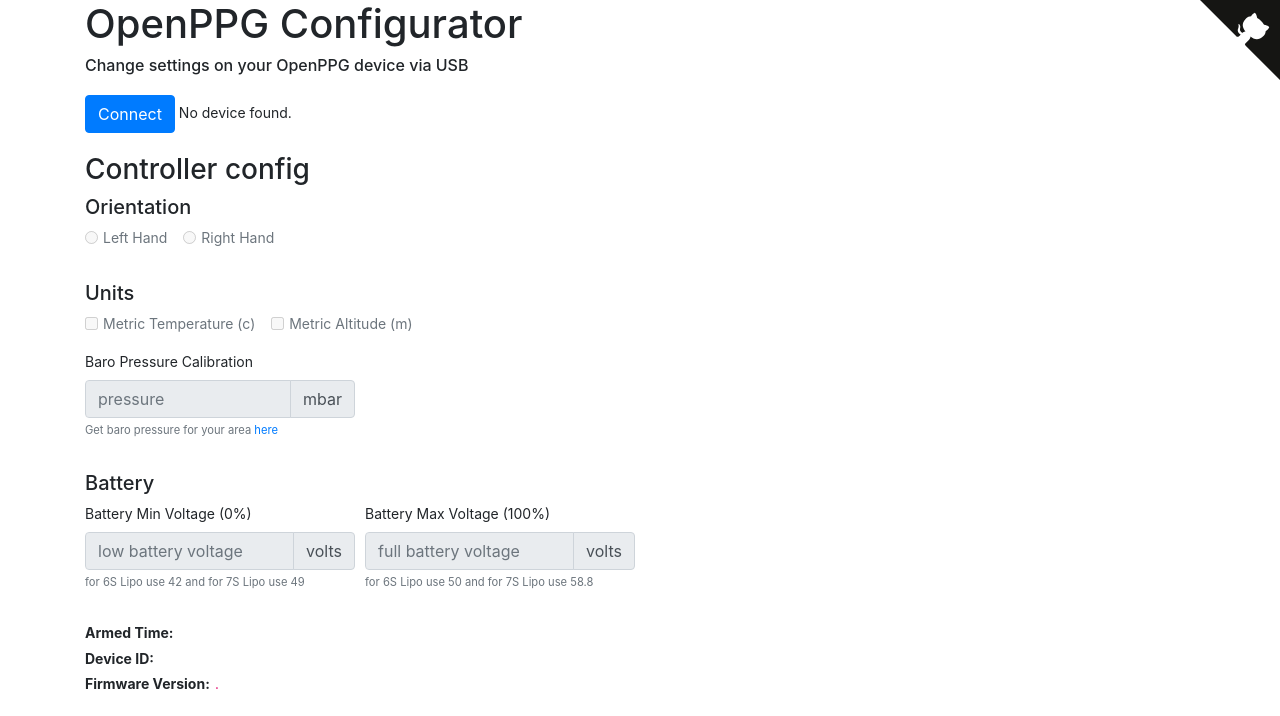
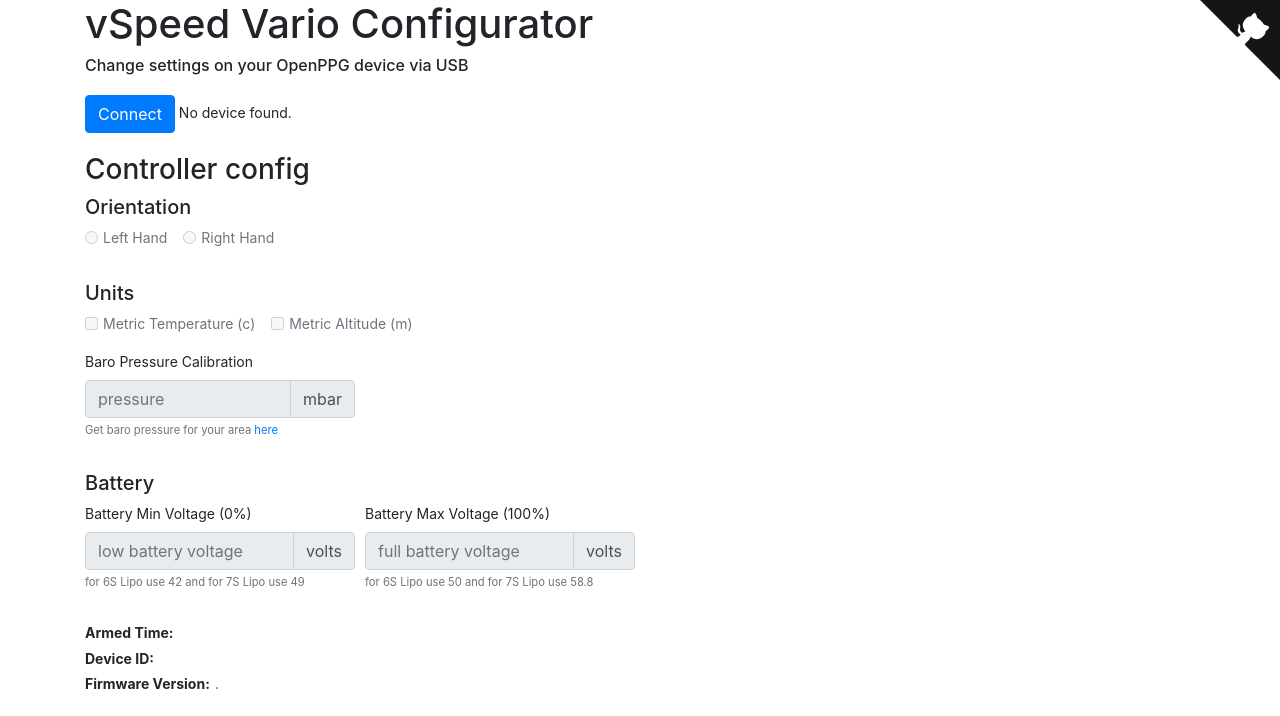
Before and after one commit to glydrfreak/vSpeedTool, a plain HTML site: page index.html in a window 1280 px wide. Shown: the top 716 px of the page. Drawn offline with nearby package versions, Linux system fonts and the light colour scheme.

Commit message:
Update index.html

```diff
--- a/index.html
+++ b/index.html
@@ -34,7 +34,7 @@
   </head>
   <body>
     <div class="main-content container">
-      <h1>OpenPPG Configurator</h1>
+      <h1>vSpeed Vario Configurator</h1>
       <h6>Change settings on your OpenPPG device via USB</h6>
       <div class="connect-container">
         <button id="connect" class="btn btn-primary">Connect</button>
```
